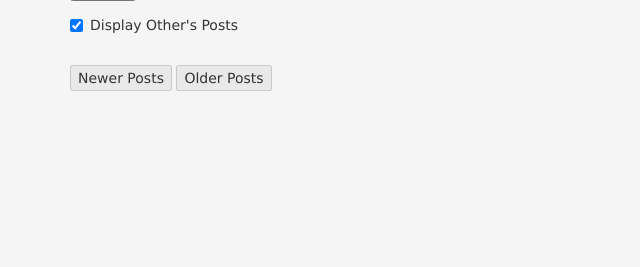
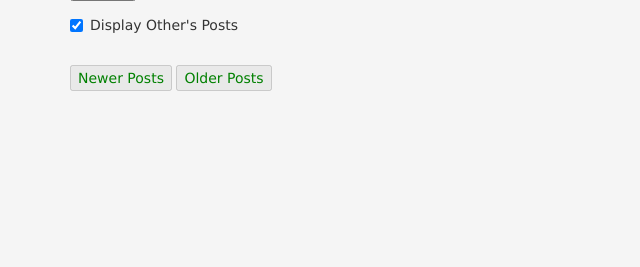
Before and after one commit to jeffwmonroe/microblog, a Flask app: page / in a window 1280 px wide. Shown: the part 288-555 px from the top of the page, without its empty margins (0-640 px from the left). Run offline with Flask 3, Linux system fonts and the light colour scheme; the visitor is signed in with stand-in values (Sample User, id 1); data comes from the database, SQL or seed files in the repository; both versions use the stored data as it was after the commit; data that the repository does not hold is empty; some libraries are stand-ins or nearby versions.

Commit message:
Basic Changes to run on laptop
Side effects of running on laptop and testing with database

```diff
--- a/webapp/static/css/mystyle.css
+++ b/webapp/static/css/mystyle.css
@@ -100,3 +100,8 @@ th.user_list_cell {
   color: gray;
   font-style: italic;
 }
+
+.newold_button {
+  color: green;
+
+}
```
Also changed, not shown: app.db, 1 other file.
